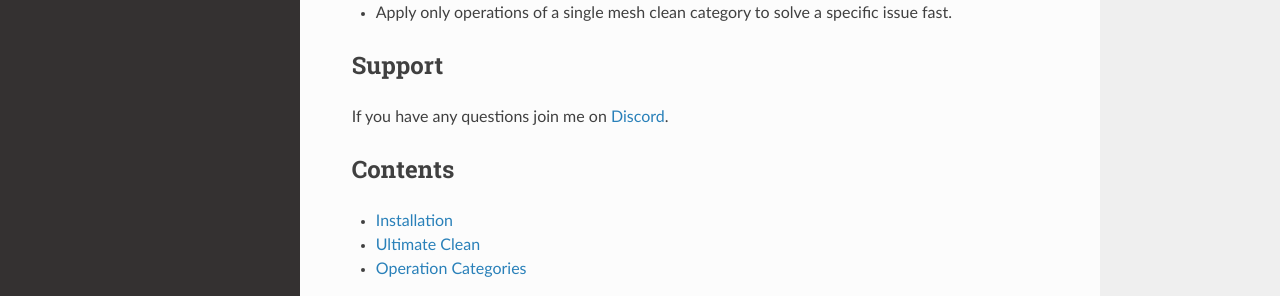
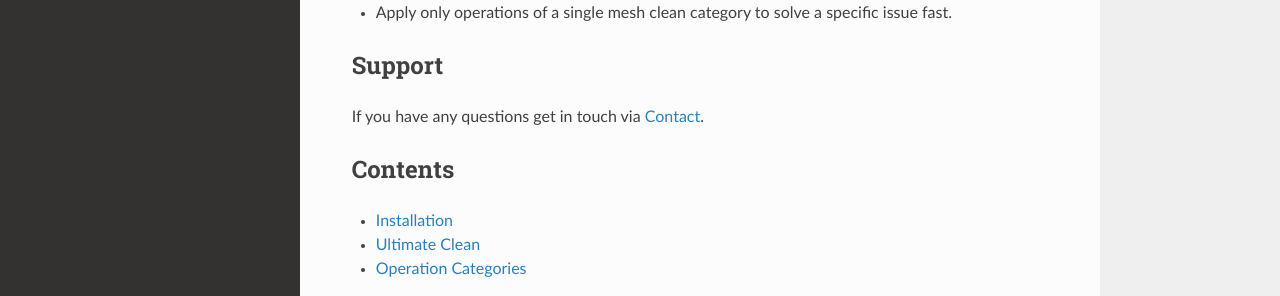
Before and after one commit to rubenmesserschmidt/Instant-Clean_docs, a Sphinx documentation site: the page built from docs/source/index.rst, in a window 1280 px wide and 1165 px high. Shown: the part 335-631 px from the top of the window. Built offline with Sphinx 7.4.7 and the Read the Docs theme 2.0.0, drawn with Linux system fonts in a browser that asks for light colours.

Commit message:
Text changes

```diff
--- a/docs/source/categories.rst
+++ b/docs/source/categories.rst
@@ -1,8 +1,8 @@
 Operation Categories
 ##########
 
-Every operation category can be enabled/disabled by checking/unchecking it's header.
-It's also possible to execute them seperated from each other by pressing the *Play* button right next to the header.
+| Every operation category can be enabled/disabled by checking/unchecking it's header.
+| It's also possible to execute them seperated from each other by pressing the *Play* button right next to the header.
 |
 
 Repair
--- a/docs/source/index.rst
+++ b/docs/source/index.rst
@@ -14,7 +14,7 @@ Features
 Support
 -------
 
-If you have any questions join me on `Discord <https://discord.gg/TYFq6VKXCN>`_.
+If you have any questions get in touch via :doc:`contact`.
 
 Contents
 --------
```
Also changed, not shown: docs/source/presets.rst (line endings or trailing spaces), docs/source/update.rst (line endings or trailing spaces).
